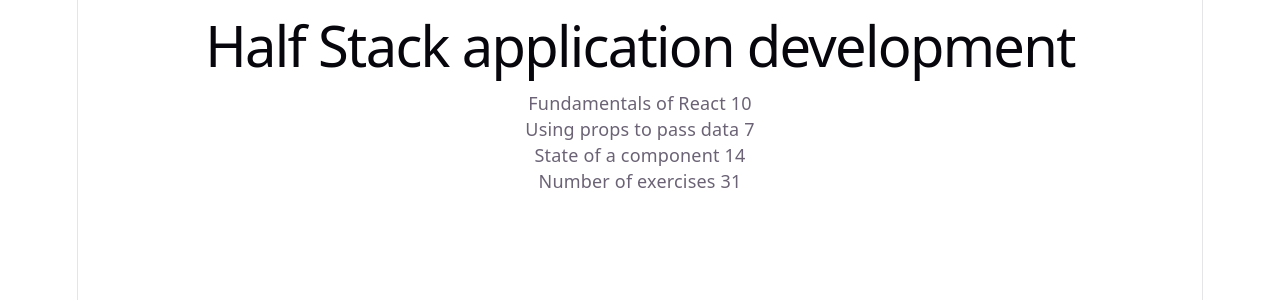
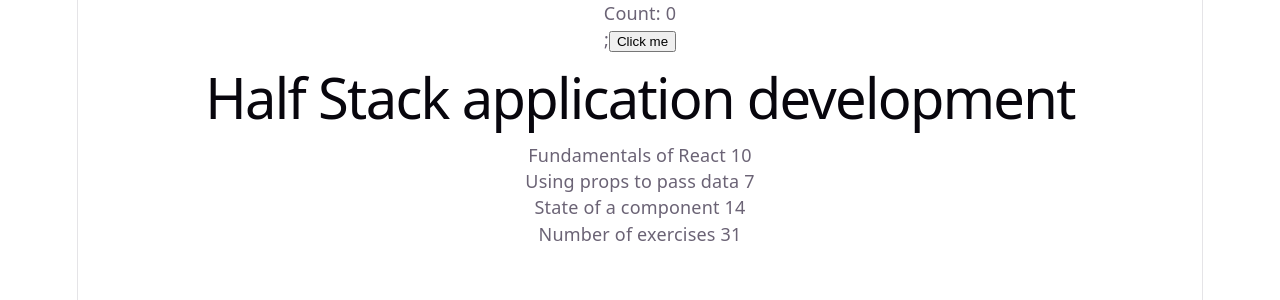
Before and after one commit to RefiloeMpore/Javascript-Practice, a React (Vite) app in the folder course-catalogue/: page / in a window 1280 px wide. Shown: the top 300 px of the page. Built offline with nearby package versions, Linux system fonts and the light colour scheme.

Commit message:
First useState counter working

```diff
--- a/course-catalogue/src/App.jsx
+++ b/course-catalogue/src/App.jsx
@@ -1,3 +1,5 @@
+import Counter from './Counter';
+
 function Header({ course }) {
   return <h1>{course}</h1>;
 }
@@ -32,6 +34,8 @@
 
   return (
     <div>
+      <Counter/>
+
       <Header course={name} />
       <Content
         part1Name="Fundamentals of React"
--- /dev/null
+++ b/course-catalogue/src/Counter.jsx
@@ -0,0 +1,15 @@
+import { useState } from 'react';
+
+function Counter() {
+  const [count, setCount] = useState(0);
+
+  return (
+    <div>
+  <p>Count: {count}</p>;
+  <button onClick={() => setCount(count+1)}>
+    Click me
+  </button>
+  </div>);
+}
+
+export default Counter;
```
